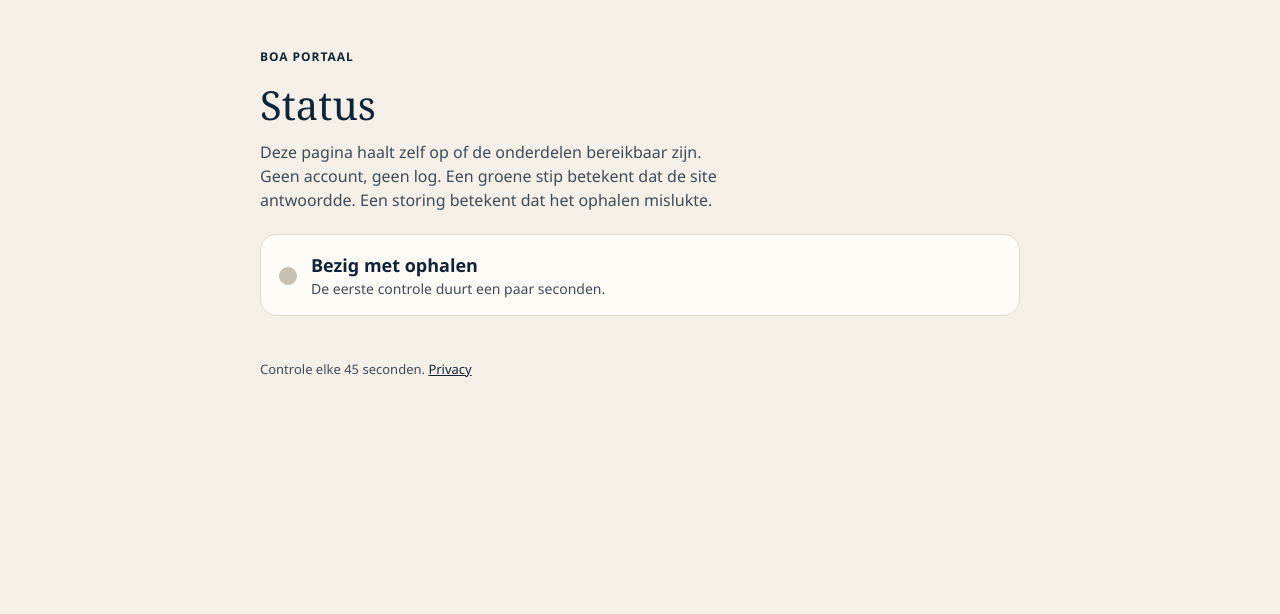
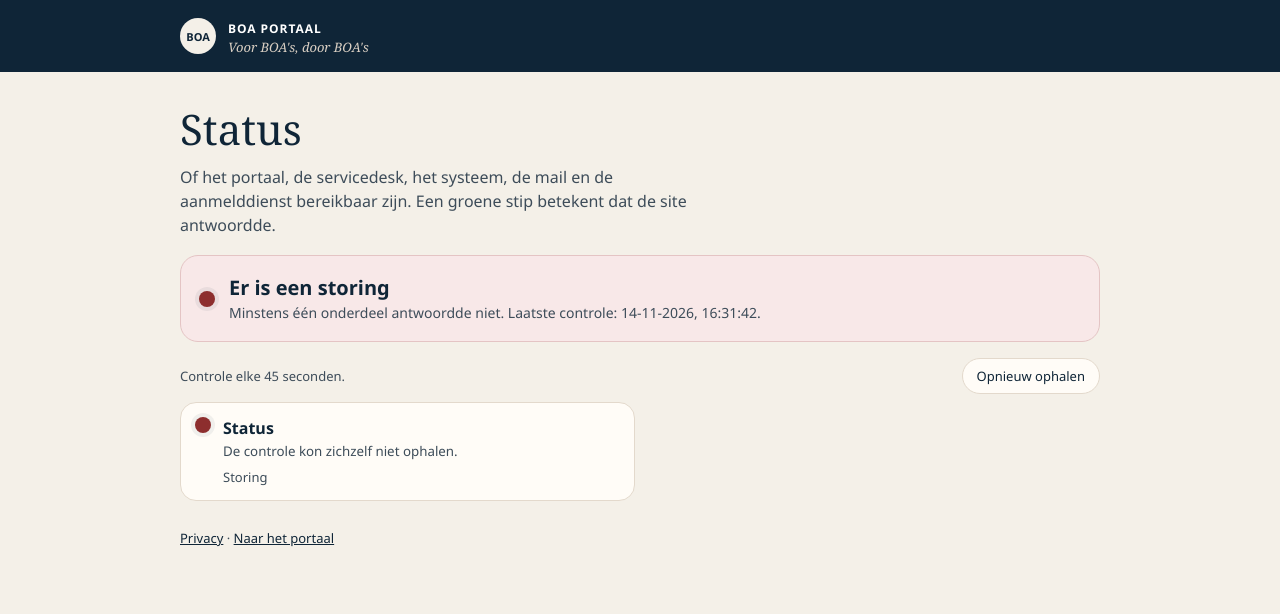
Before and after one commit to jjjoshua3/boa-status, a plain HTML site: page index.html in a window 1280 px wide. Drawn offline with Linux system fonts and the light colour scheme; no server answers.

Commit message:
Status haalt weer op en blijft niet op Bezig met ophalen hangen.
De controles lopen naast elkaar. De pagina zegt niet meer dat er geen account of log is.

```diff
--- a/index.html
+++ b/index.html
@@ -6,42 +6,71 @@
   <title>Status · BOA Portaal</title>
   <meta name="description" content="Of het portaal, de servicedesk, het systeem, de mail en de aanmelddienst bereikbaar zijn.">
   <style>
-    :root { --ink: #0f2537; --soft: #3d4c59; --paper: #f4f0e8; --card: #fffcf7; --line: #e3d9cc; --ok: #1f6b45; --let: #9a5b12; --stop: #8d2e2e; }
+    :root {
+      --ink: #0f2537;
+      --soft: #3d4c59;
+      --paper: #f4f0e8;
+      --card: #fffcf7;
+      --line: #e3d9cc;
+      --ok: #1f6b45;
+      --ok-soft: #e5f3eb;
+      --let: #9a5b12;
+      --let-soft: #f3e6d4;
+      --stop: #8d2e2e;
+      --stop-soft: #f8e8e8;
+    }
     * { box-sizing: border-box; }
     body { margin: 0; background: var(--paper); color: var(--ink); font-family: "Segoe UI", "Avenir Next", sans-serif; }
-    main { width: min(760px, calc(100% - 32px)); margin: 0 auto; padding: 36px 0 64px; }
-    .merk { letter-spacing: 0.08em; text-transform: uppercase; font-size: 12px; font-weight: 700; }
-    h1 { font-family: Georgia, "Iowan Old Style", serif; font-weight: 500; font-size: 40px; margin: 8px 0 8px; }
-    .sub { color: var(--soft); margin: 0 0 22px; max-width: 52ch; line-height: 1.5; }
-    .totaal { border: 1px solid var(--line); background: var(--card); border-radius: 16px; padding: 18px 18px 16px; display: flex; gap: 14px; align-items: center; }
-    .bol { width: 18px; height: 18px; border-radius: 99px; background: #c8c0b4; flex: none; }
+    header { background: var(--ink); color: #fff; }
+    .binnen { width: min(920px, calc(100% - 32px)); margin: 0 auto; }
+    .kop { display: flex; align-items: center; gap: 12px; padding: 16px 0; }
+    .merk { width: 36px; height: 36px; border-radius: 50%; background: #f4f0e8; color: var(--ink); display: grid; place-items: center; font-size: 11px; font-weight: 700; }
+    .kop strong { letter-spacing: 0.08em; font-size: 12px; }
+    .kop span { display: block; font-family: Georgia, "Iowan Old Style", serif; font-style: italic; color: #d9cfc3; font-size: 13px; }
+    main { padding: 28px 0 64px; }
+    h1 { font-family: Georgia, "Iowan Old Style", serif; font-weight: 500; font-size: 42px; margin: 0 0 8px; }
+    .sub { color: var(--soft); margin: 0 0 18px; max-width: 58ch; line-height: 1.5; }
+    .totaal { border: 1px solid var(--line); background: var(--card); border-radius: 18px; padding: 18px; display: flex; gap: 14px; align-items: center; }
+    .totaal.werkt { background: var(--ok-soft); border-color: #b7dcc8; }
+    .totaal.traag, .totaal.onderhoud { background: var(--let-soft); border-color: #e3d0b4; }
+    .totaal.storing { background: var(--stop-soft); border-color: #e4c4c4; }
+    .bol { width: 16px; height: 16px; border-radius: 99px; background: #c8c0b4; flex: none; box-shadow: 0 0 0 4px rgba(15, 37, 55, 0.06); }
     .bol.werkt { background: var(--ok); }
     .bol.traag, .bol.onderhoud { background: var(--let); }
     .bol.storing { background: var(--stop); }
-    .totaal strong { display: block; font-size: 18px; }
+    .totaal strong { display: block; font-size: 20px; }
     .totaal span { color: var(--soft); font-size: 14px; }
-    ul { list-style: none; padding: 0; margin: 16px 0 0; display: grid; gap: 8px; }
-    li { border: 1px solid var(--line); background: var(--card); border-radius: 14px; padding: 12px 14px; display: grid; grid-template-columns: 18px 1fr auto; gap: 12px; align-items: center; }
+    .acties { display: flex; justify-content: space-between; align-items: center; margin: 16px 0 8px; color: var(--soft); font-size: 13px; }
+    button { font: inherit; color: var(--ink); background: var(--card); border: 1px solid var(--line); border-radius: 999px; padding: 8px 14px; cursor: pointer; }
+    ul { list-style: none; padding: 0; margin: 8px 0 0; display: grid; grid-template-columns: 1fr 1fr; gap: 10px; }
+    li { border: 1px solid var(--line); background: var(--card); border-radius: 16px; padding: 14px; display: grid; grid-template-columns: 16px 1fr; gap: 12px; align-items: start; }
     li b { font-weight: 650; }
-    li small { color: var(--soft); display: block; margin-top: 2px; }
-    .staat { font-size: 13px; color: var(--soft); }
-    .melding { margin-top: 16px; border-left: 3px solid var(--let); padding: 8px 12px; }
+    li small { color: var(--soft); display: block; margin-top: 3px; }
+    .staat { margin-top: 8px; font-size: 13px; color: var(--soft); }
+    .melding { margin-top: 16px; border-left: 3px solid var(--let); background: var(--card); border-radius: 0 12px 12px 0; padding: 10px 12px; }
     footer { margin-top: 28px; color: var(--soft); font-size: 13px; }
     a { color: var(--ink); }
+    @media (max-width: 700px) { ul { grid-template-columns: 1fr; } h1 { font-size: 34px; } }
   </style>
 </head>
 <body>
-  <main>
-    <p class="merk">BOA Portaal</p>
+  <header>
+    <div class="binnen kop">
+      <div class="merk" aria-hidden="true">BOA</div>
+      <div><strong>BOA PORTAAL</strong><span>Voor BOA's, door BOA's</span></div>
+    </div>
+  </header>
+  <main class="binnen">
     <h1>Status</h1>
-    <p class="sub">Deze pagina haalt zelf op of de onderdelen bereikbaar zijn. Geen account, geen log. Een groene stip betekent dat de site antwoordde. Een storing betekent dat het ophalen mislukte.</p>
+    <p class="sub">Of het portaal, de servicedesk, het systeem, de mail en de aanmelddienst bereikbaar zijn. Een groene stip betekent dat de site antwoordde.</p>
     <section class="totaal" id="totaal">
       <i class="bol"></i>
-      <div><strong>Bezig met ophalen</strong><span>De eerste controle duurt een paar seconden.</span></div>
+      <div><strong>Bezig met ophalen</strong><span>De controle loopt.</span></div>
     </section>
+    <div class="acties"><span id="ritme">Controle elke 45 seconden.</span><button type="button" id="opnieuw">Opnieuw ophalen</button></div>
     <ul id="lijst"></ul>
     <p class="melding" id="melding" hidden></p>
-    <footer>Controle elke 45 seconden. <a href="https://boaportaal.nl/privacy">Privacy</a></footer>
+    <footer><a href="https://boaportaal.nl/privacy">Privacy</a> · <a href="https://boaportaal.nl">Naar het portaal</a></footer>
   </main>
   <script>
     const TEKST = { werkt: "Werkt", traag: "Traag", storing: "Storing", onderhoud: "Onderhoud" };
@@ -52,27 +81,40 @@
       storing: ["Er is een storing", "Minstens één onderdeel antwoordde niet."],
     };
     function esc(v) {
-      return String(v ?? "").replace(/[&<>"']/g, (c) => ({ "&": "&", "<": "<", ">": ">", '"': """, "'": "&#39;" }[c]));
+      return String(v ?? "").replace(/[&<>"']/g, (c) => {
+        if (c === "&") return "&" + "amp;";
+        if (c === "<") return "&" + "lt;";
+        if (c === ">") return "&" + "gt;";
+        if (c === '"') return "&" + "quot;";
+        return "&" + "#39;";
+      });
     }
     function teken(data) {
       const totaal = data.totaal || "storing";
       const kop = TOTAAL[totaal] || TOTAAL.storing;
       const moment = data.moment ? new Date(data.moment).toLocaleString("nl-NL") : "";
-      document.getElementById("totaal").innerHTML = `<i class="bol ${esc(totaal)}"></i><div><strong>${esc(kop[0])}</strong><span>${esc(kop[1])} Laatste controle: ${esc(moment)}.</span></div>`;
-      document.getElementById("lijst").innerHTML = (data.diensten || []).map((d) => `<li><i class="bol ${esc(d.staat)}"></i><div><b>${esc(d.naam)}</b><small>${esc(d.tekst || d.url || "")}</small></div><span class="staat">${esc(TEKST[d.staat] || d.staat)}${d.ms ? ` · ${esc(d.ms)} ms` : ""}</span></li>`).join("");
+      const blok = document.getElementById("totaal");
+      blok.className = "totaal " + totaal;
+      blok.innerHTML = `<i class="bol ${esc(totaal)}"></i><div><strong>${esc(kop[0])}</strong><span>${esc(kop[1])} Laatste controle: ${esc(moment)}.</span></div>`;
+      document.getElementById("lijst").innerHTML = (data.diensten || []).map((d) => `<li><i class="bol ${esc(d.staat)}"></i><div><b>${esc(d.naam)}</b><small>${esc(d.tekst || d.url || "")}</small><div class="staat">${esc(TEKST[d.staat] || d.staat)}${d.ms ? ` · ${esc(d.ms)} ms` : ""}</div></div></li>`).join("");
       const melding = document.getElementById("melding");
       if (data.melding) { melding.hidden = false; melding.textContent = data.melding; }
       else melding.hidden = true;
     }
     async function haal() {
+      const knop = document.getElementById("opnieuw");
+      knop.disabled = true;
       try {
-        const r = await fetch("/api/pulse", { cache: "no-store" });
-        const data = await r.json();
-        teken(data);
+        const r = await fetch("/api/pulse", { cache: "no-store", signal: AbortSignal.timeout(12000) });
+        if (!r.ok) throw new Error(String(r.status));
+        teken(await r.json());
       } catch {
         teken({ totaal: "storing", moment: new Date().toISOString(), diensten: [{ naam: "Status", staat: "storing", tekst: "De controle kon zichzelf niet ophalen." }] });
+      } finally {
+        knop.disabled = false;
       }
     }
+    document.getElementById("opnieuw").addEventListener("click", haal);
     haal();
     setInterval(haal, 45000);
   </script>
```
Also changed, not shown: netlify/functions/pulse.mjs (+9 -9 lines).
